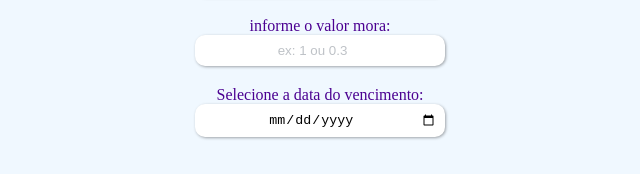
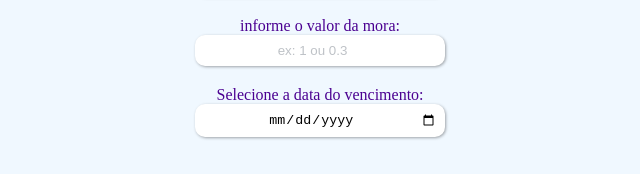
Before and after one commit to leandrolsds/calculadora-multa-boleto, a plain HTML site: page index.html in a window 1280 px wide. Shown: the part 310-484 px from the top of the page, 320-960 px from the left. Drawn offline with Linux system fonts and the light colour scheme.

Commit message:
atualização no texto valor da mora

```diff
--- a/index.html
+++ b/index.html
@@ -18,7 +18,7 @@
             <input type="number" id="valor_divida" placeholder="ex: 1500">
             <label for="valor_multa">informe o valor da multa:</label>
             <input type="number" id="valor_multa" placeholder="ex: 2">
-            <label for="valor_mora">informe o valor mora:</label>
+            <label for="valor_mora">informe o valor da mora:</label>
             <input type="number" id="valor_mora" placeholder="ex: 1 ou 0.3">
             <label for="data_vencimento">Selecione a data do vencimento:</label>
             <input type="date" id="data_vencimento">
```
